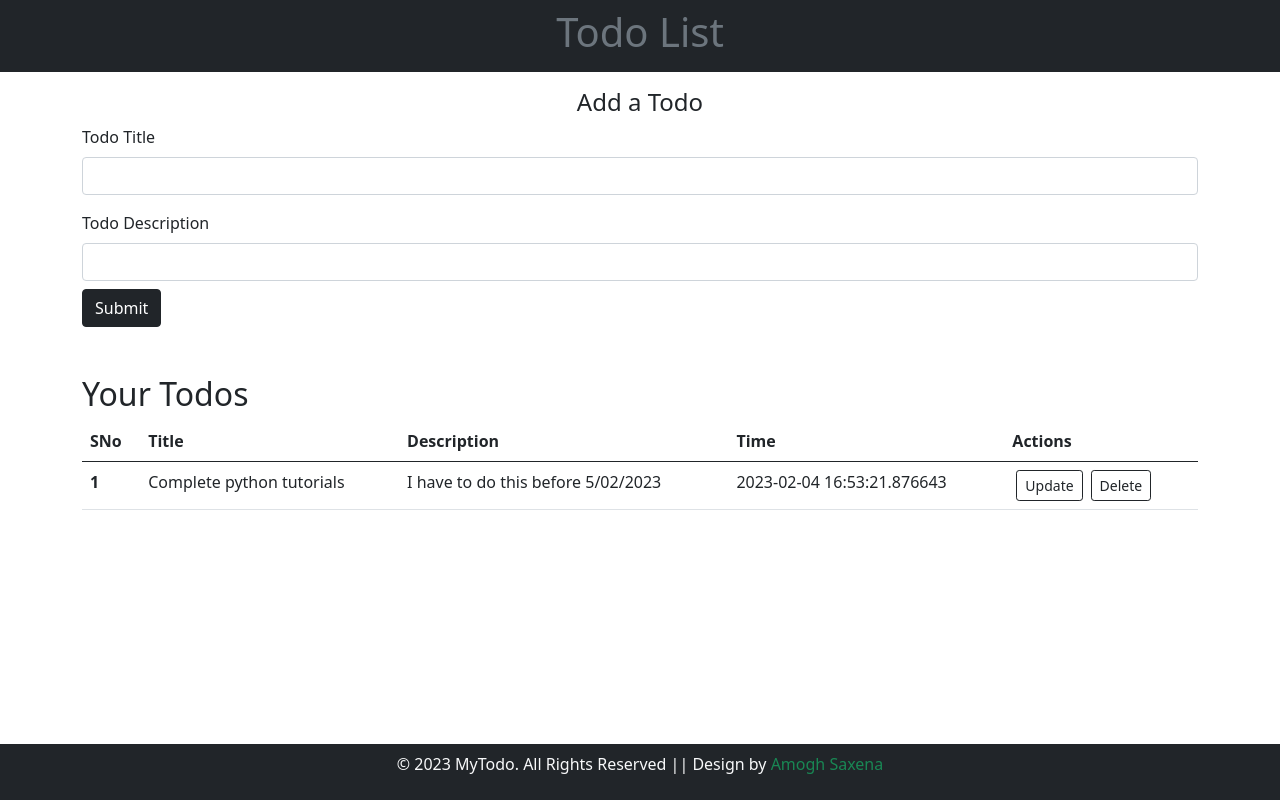
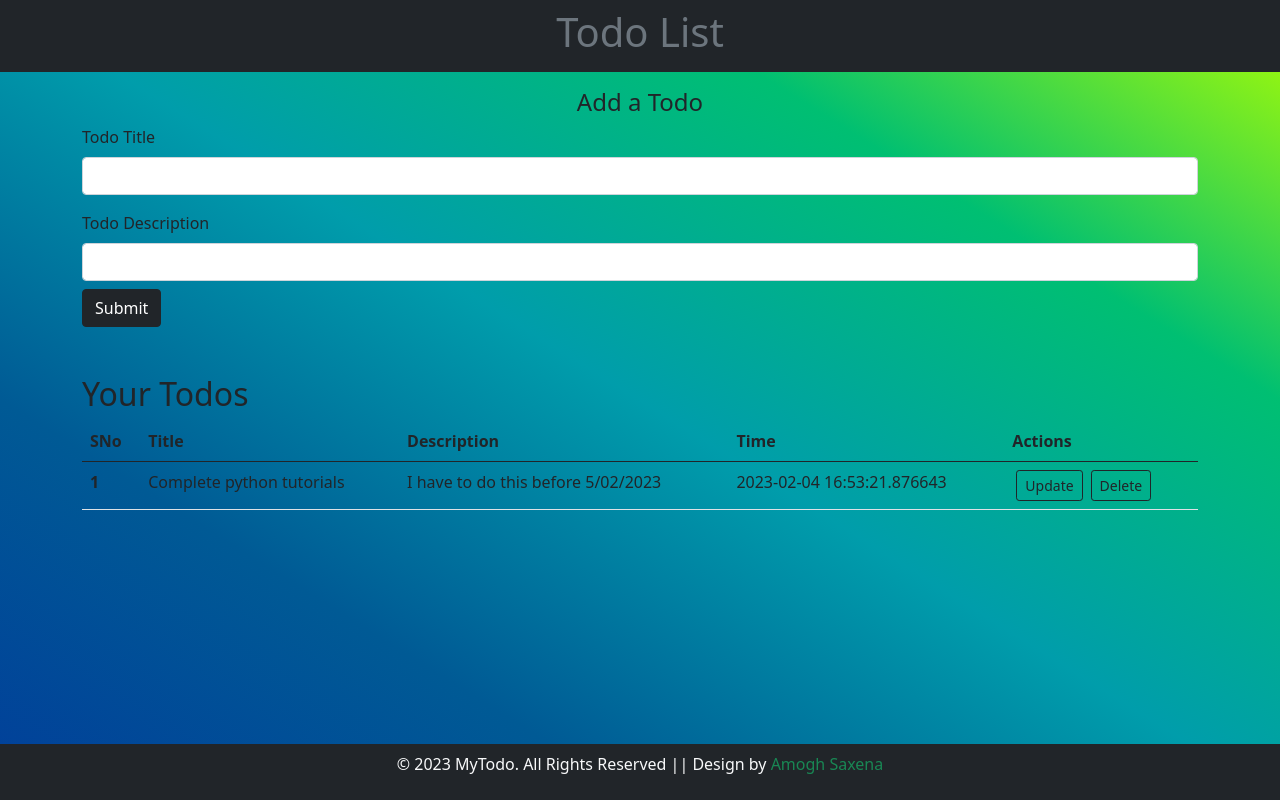
Before and after one commit to Amogh2409/Todo_list_flask, a Flask app: page / in a window 1280 px wide. Run offline with Flask 2, Linux system fonts and the light colour scheme; data comes from the database, SQL or seed files in the repository; both versions use the stored data as it was after the commit.

Commit message:
Second commit

```diff
--- a/templates/base.html
+++ b/templates/base.html
@@ -14,6 +14,12 @@
     <title> {% block title %} {% endblock title %} - MyTodo</title>
 </head>
 <style>
+    html,body{
+        height: 100%;
+        background-image: linear-gradient(to right top, #013e9a, #005a95, #009dab, #00bf72, #aeff00);
+        /* background-image: linear-gradient(to right top, #d16ba5, #c777b9, #ba83ca, #aa8fd8, #9a9ae1, #8aa7ec, #79b3f4, #69bff8, #52cffe, #41dfff, #46eefa, #5ffbf1); */
+        background-repeat: no-repeat;
+    }
     .footer {
       position: fixed;
       left: 0;
```
Also changed, not shown: todo.db.
